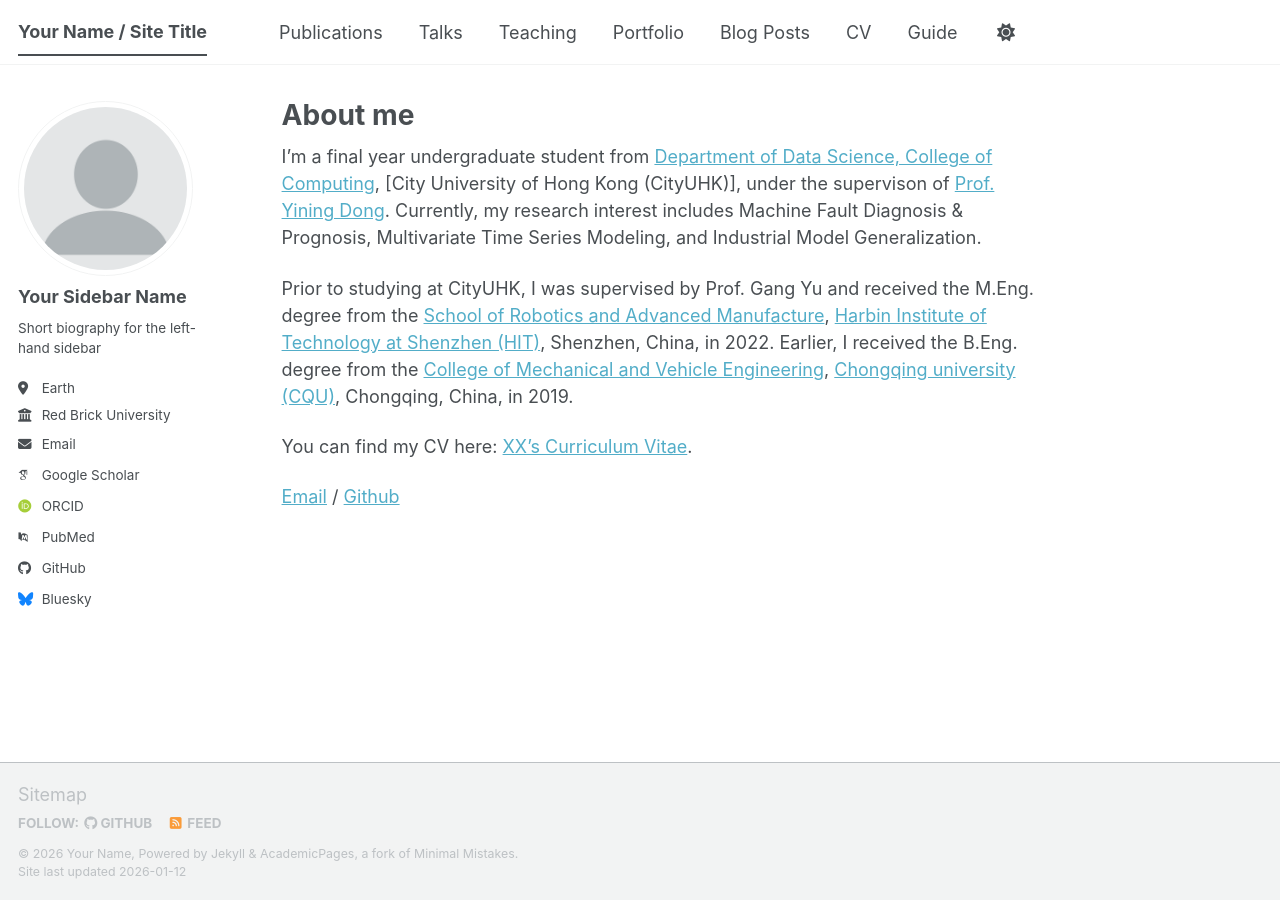
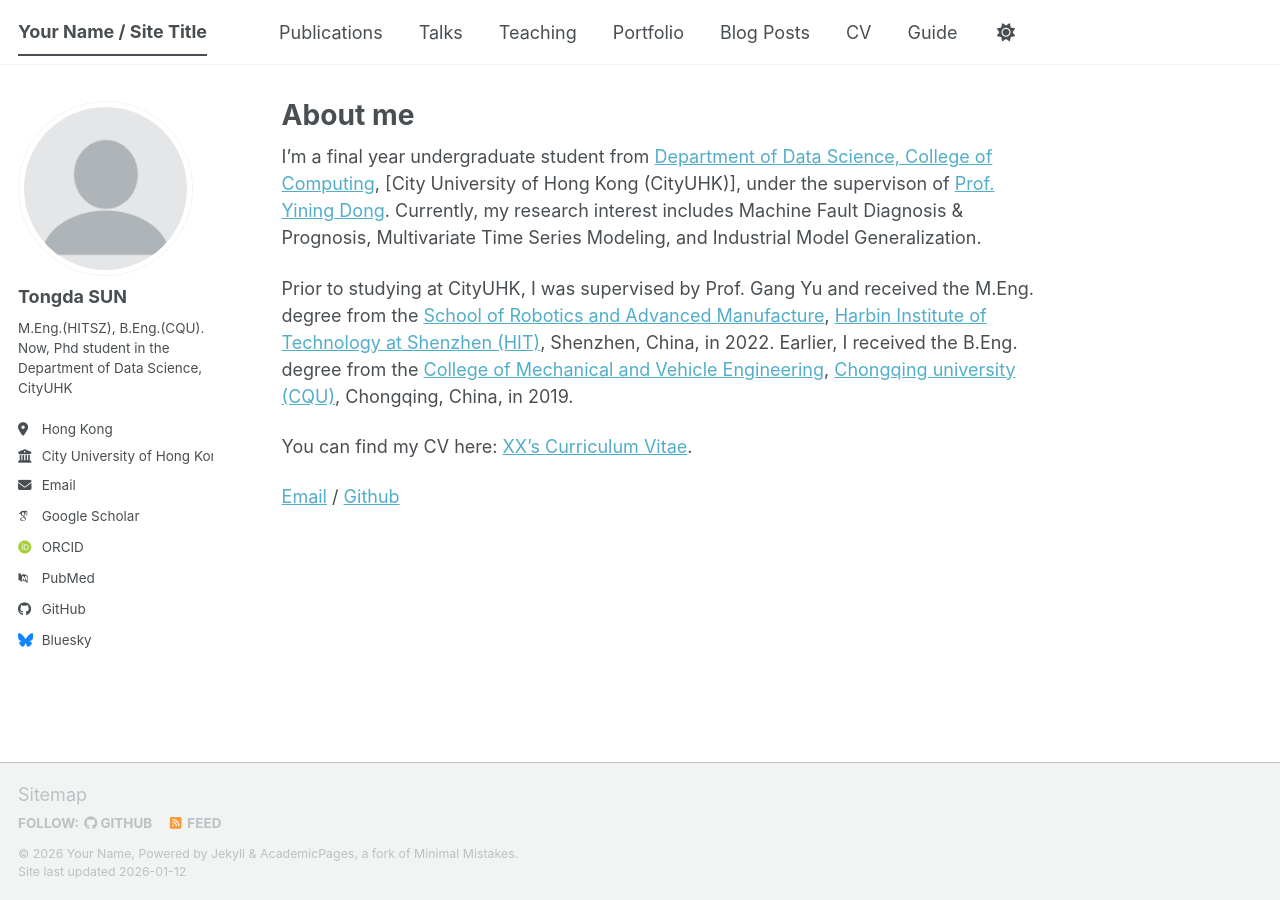
Before and after one commit to Da4tin/tongdasun.github.io, a Jekyll site: the page built from _pages/about.md, in a window 1280 px wide. Built offline with Jekyll 4.4.1, drawn with Linux system fonts in a browser that asks for light colours; some web fonts are replaced; a script bundle is joined from its source files by our own code; library files that are not in the unit come from our copies.

Commit message:
Update author information in _config.yml

```diff
--- a/_config.yml
+++ b/_config.yml
@@ -24,13 +24,13 @@ repository               : "academicpages/academicpages.github.io"
 author:
   # Biographic information
   avatar           : "profile.png"
-  name             : "Your Sidebar Name"
+  name             : "Tongda SUN"
   pronouns         : # example: "she/her"
-  bio              : "Short biography for the left-hand sidebar"
-  location         : "Earth"
-  employer         : "Red Brick University"
-  uri              : # URL
-  email            : "none@example.org"
+  bio              : "M.Eng.(HITSZ), B.Eng.(CQU). Now, Phd student in the Department of Data Science, CityUHK"
+  location         : "Hong Kong"
+  employer         : "City University of Hong Kong"
+  # uri            : # URL
+  email            : "tongda.sun@my.cityu.edu.hk"
 
   # Academic websites
   academia         : # URL
```
